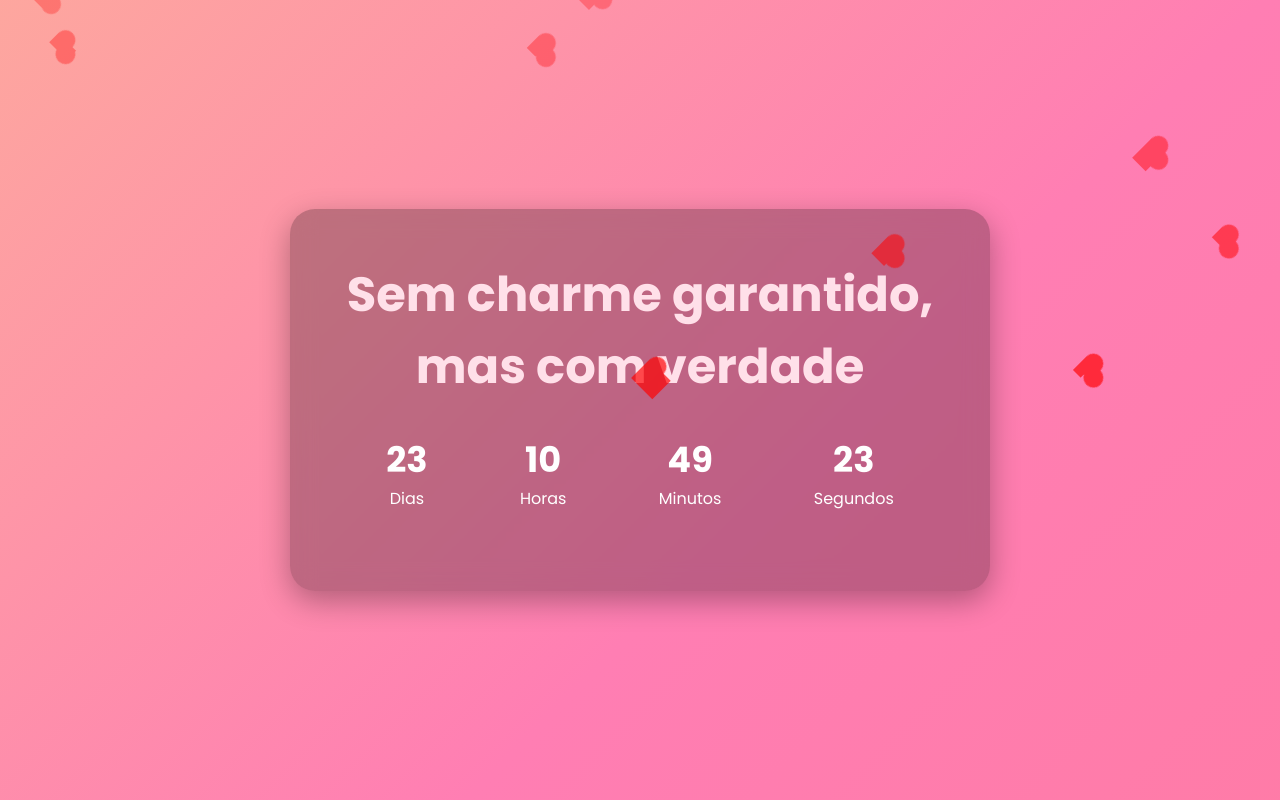
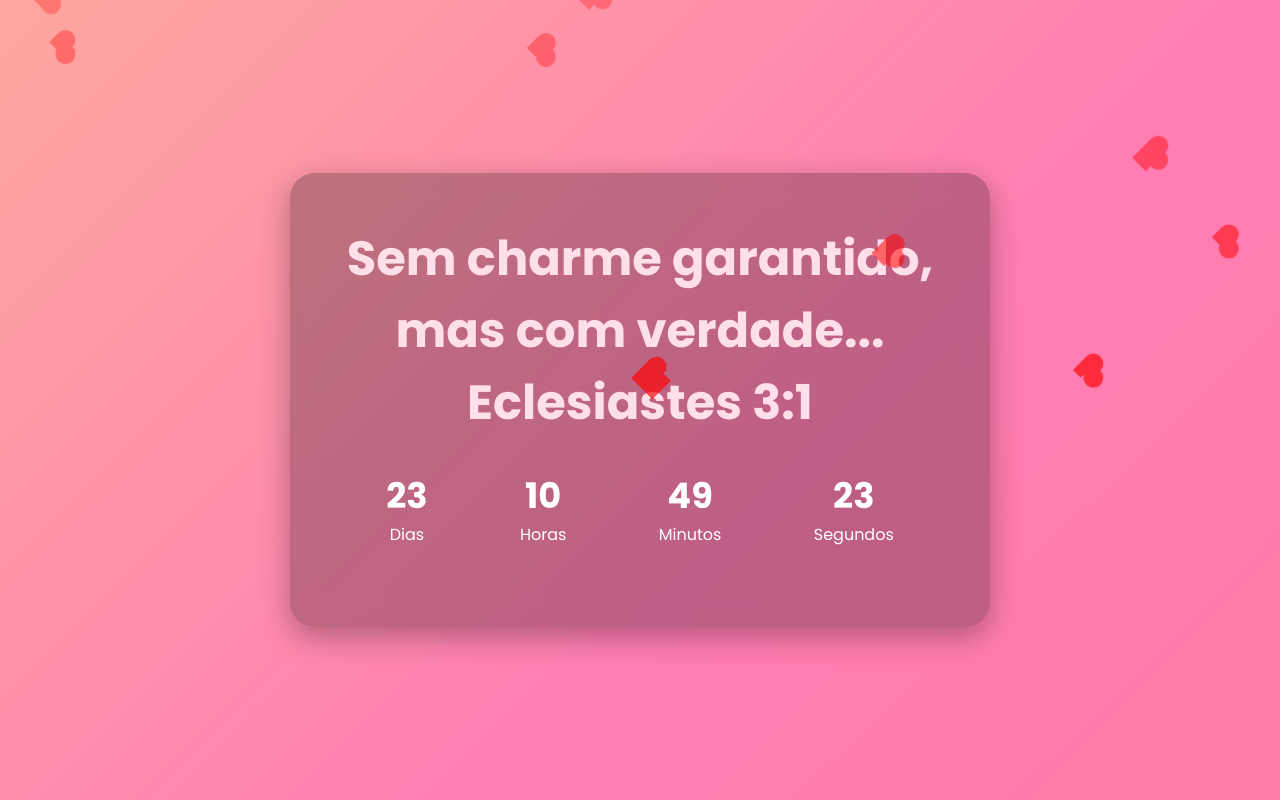
Before and after one commit to taia44503-droid/time, a plain HTML site: page index.html in a window 1280 px wide. Drawn offline with Linux system fonts and the light colour scheme.

Commit message:
Update index.html

```diff
--- a/index.html
+++ b/index.html
@@ -71,7 +71,7 @@
 </head>
 <body>
   <div class="container">
-    <h1>Sem charme garantido, mas com verdade </h1>
+    <h1>Sem charme garantido, mas com verdade... Eclesiastes 3:1</h1>
 
 
     <div class="countdown">
```
